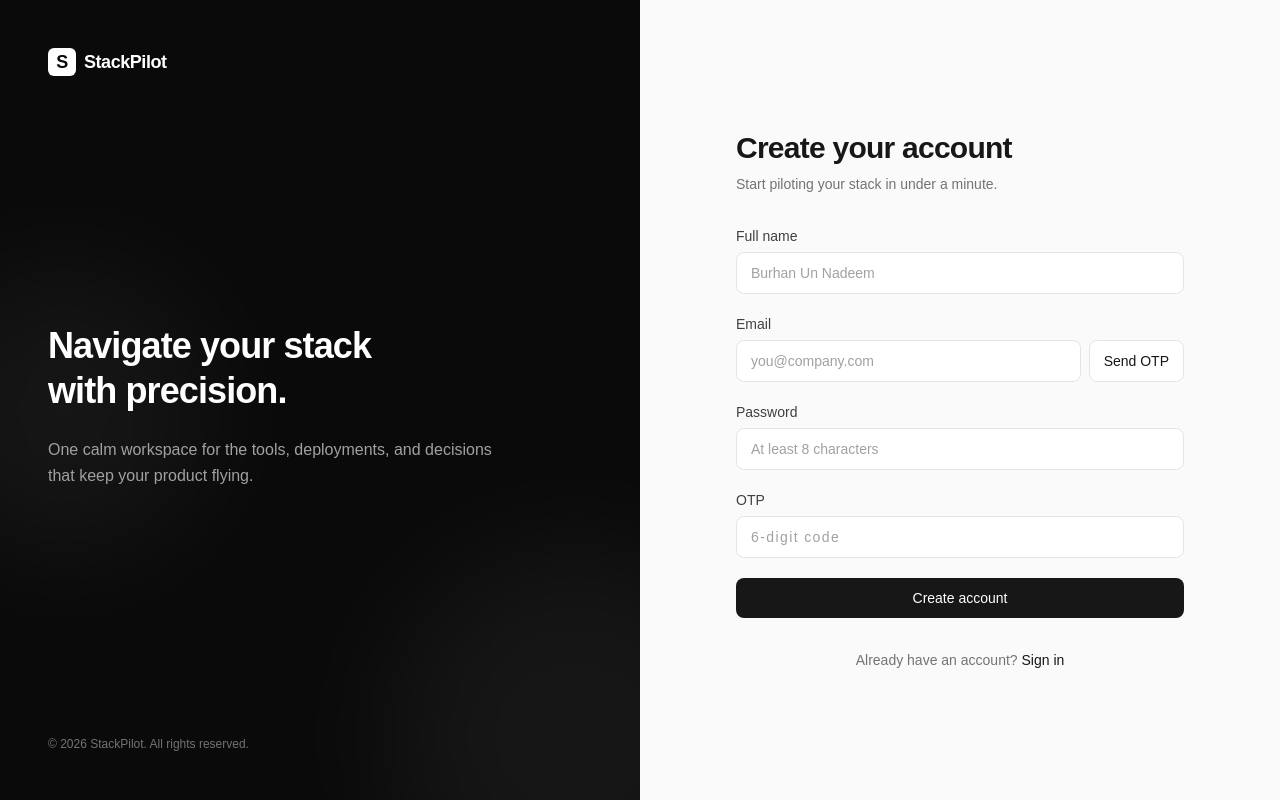
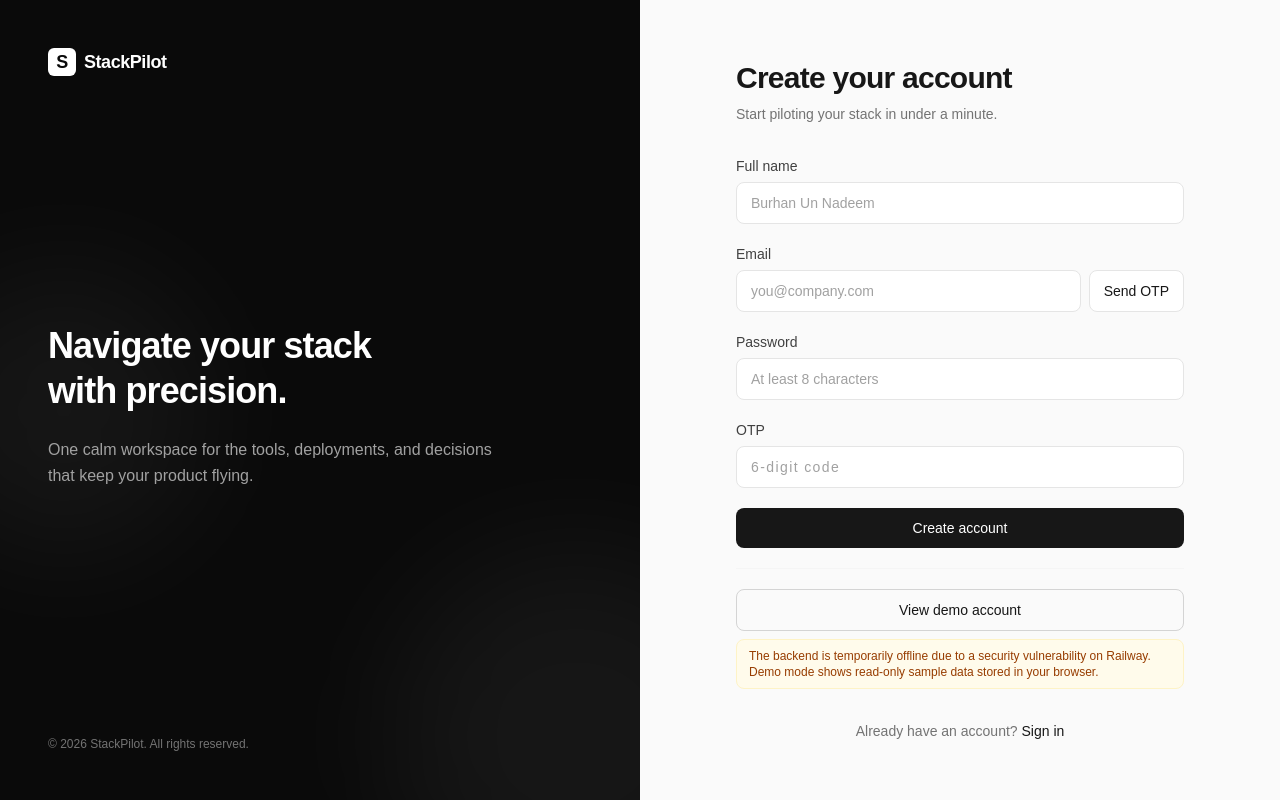
Before and after one commit to mfaaizalam/StackPilot, a React (Vite) app in the folder frontend/: page /register in a window 1280 px wide. Built offline with nearby package versions, Linux system fonts and the light colour scheme; no server answers.

Commit message:
add demo button to register

```diff
--- a/frontend/src/pages/Login.jsx
+++ b/frontend/src/pages/Login.jsx
@@ -119,8 +119,7 @@ export default function Login() {
           View demo account
         </button>
         <p className="mt-2 text-xs text-amber-800 bg-amber-50 border border-amber-100 rounded-lg px-3 py-2">
-          The backend is temporarily offline due to a security vulnerability on our
-          hosting provider. Demo mode shows read-only sample data stored in your browser.
+          The backend is temporarily offline due to a security vulnerability on Railway. Demo mode shows read-only sample data stored in your browser.
         </p>
       </div>
     </AuthShell>
--- a/frontend/src/pages/Register.jsx
+++ b/frontend/src/pages/Register.jsx
@@ -3,6 +3,8 @@ import { Link, useNavigate, useSearchParams } from "react-router-dom";
 import api from "../api/axios.js";
 import AuthShell from "../components/AuthShell.jsx";
 import { safeNext, authQuery } from "../utils/safeNext.js";
+import { DEMO_TOKEN } from "../demo/demoMode.js";
+import demoData from "../demo/demoAccount.json";
 
 export default function Register() {
   const navigate = useNavigate();
@@ -44,7 +46,9 @@ export default function Register() {
       setError(
         err?.response?.data?.message ||
           err?.response?.data?.detail ||
-          `OTP request failed. Status: ${err?.response?.status || "No response"}`
+          (err?.response
+            ? `OTP request failed. Status: ${err.response.status}`
+            : "Cannot reach the server. The backend is currently offline.")
       );
     } finally {
       setSendingOtp(false);
@@ -67,11 +71,19 @@ export default function Register() {
       setError(
         err?.response?.data?.message ||
           err?.response?.data?.detail ||
-          "Registration failed."
+          (err?.response
+            ? "Registration failed."
+            : "Cannot reach the server. The backend is currently offline.")
       );
     } finally {
       setLoading(false);
     }
+  };
+
+  const enterDemo = () => {
+    localStorage.setItem("token", DEMO_TOKEN);
+    localStorage.setItem("user", JSON.stringify(demoData.user));
+    navigate("/dashboard", { replace: true });
   };
 
   return (
@@ -187,6 +199,19 @@ export default function Register() {
           {loading ? "Creating account…" : "Create account"}
         </button>
       </form>
+
+      <div className="mt-5 pt-5 border-t border-neutral-100">
+        <button
+          type="button"
+          onClick={enterDemo}
+          className="w-full border border-neutral-300 text-neutral-900 rounded-lg py-2.5 text-sm font-medium hover:bg-neutral-50 transition"
+        >
+          View demo account
+        </button>
+        <p className="mt-2 text-xs text-amber-800 bg-amber-50 border border-amber-100 rounded-lg px-3 py-2">
+          The backend is temporarily offline due to a security vulnerability on Railway. Demo mode shows read-only sample data stored in your browser.
+        </p>
+      </div>
     </AuthShell>
   );
 }
```
